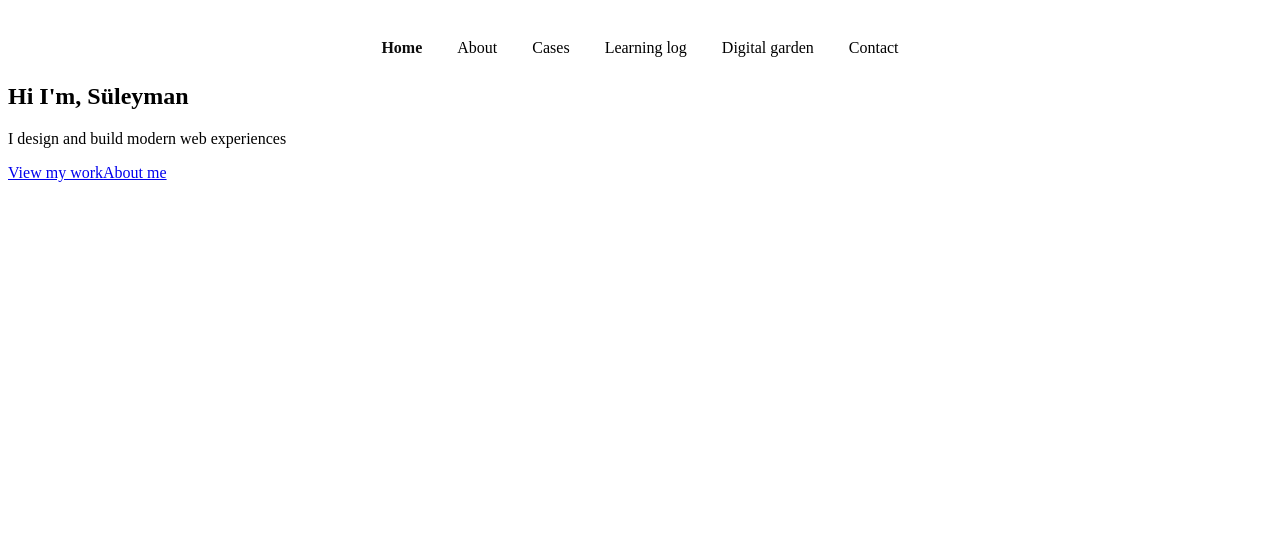
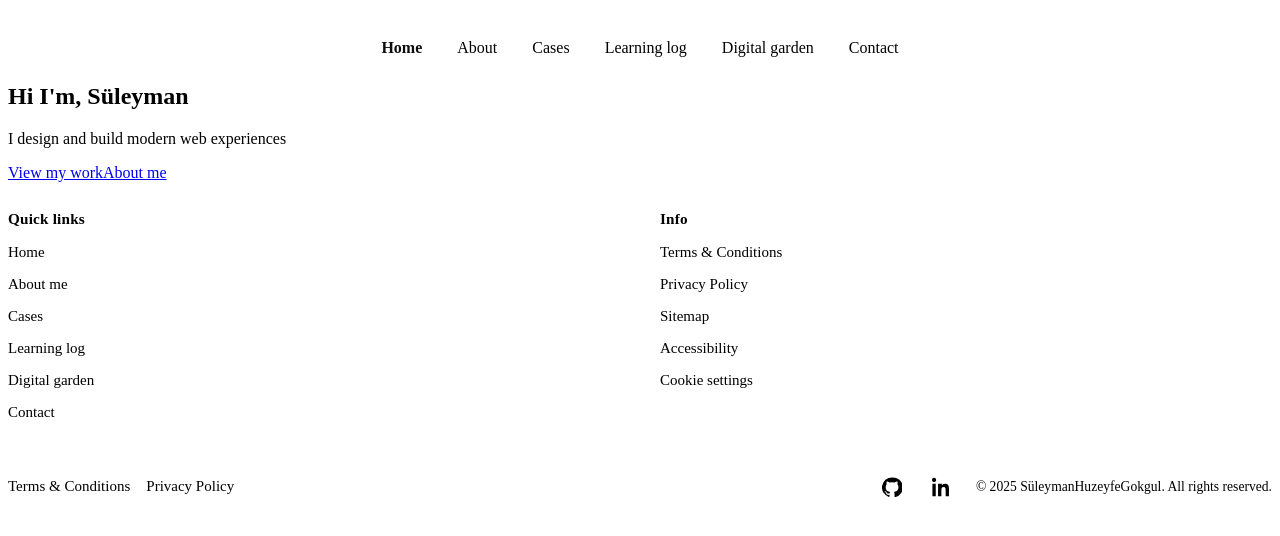
Before and after one commit to SuleymanHG/I-love-web-eigen-stack, a Nuxt app: page / in a window 1280 px wide. Shown: the top 536 px of the page. Built offline with nearby package versions, Linux system fonts and the light colour scheme.

Commit message:
#17 footer

```diff
--- a/app/assets/css/main.css
+++ b/app/assets/css/main.css
@@ -92,6 +92,7 @@
     --grey-100: hsl(214 4.6% 70%);
 
     --light-100:hsl(0, 0%, 100%);
+    --light-muted:hsl(0, 0%, 80%);
 
     --component-background: hsl(0, 0%, 100%, 4%);
 }
@@ -131,5 +132,5 @@ h2{
 }
 
 p{
-  color: var(--light-100);
+  color: var(--light-muted);
 }
--- a/app/components/AppFooter.vue
+++ b/app/components/AppFooter.vue
@@ -1,4 +1,181 @@
 <template>
+  <footer class="footer">
+    <div class="columns" role="navigation" aria-label="Footer">
+    <section class="col">
+        <h2 class="title">Quick links</h2>
+        <ul class="list">
+        <li><NuxtLink to="/">Home</NuxtLink></li>
+        <li><NuxtLink to="/about">About me</NuxtLink></li>
+        <li><NuxtLink to="/cases">Cases</NuxtLink></li>
+        <li><NuxtLink to="/learning-log">Learning log</NuxtLink></li>
+        <li><NuxtLink to="/digital-garden">Digital garden</NuxtLink></li>
+        <li><NuxtLink to="/contact">Contact</NuxtLink></li>
+        </ul>
+    </section>
+
+    <section class="col">
+        <h2 class="title">Info</h2>
+        <ul class="list">
+        <li><NuxtLink to="/terms">Terms &amp; Conditions</NuxtLink></li>
+        <li><NuxtLink to="/privacy">Privacy Policy</NuxtLink></li>
+        <li><NuxtLink to="/sitemap">Sitemap</NuxtLink></li>
+        <li><NuxtLink to="/accessibility">Accessibility</NuxtLink></li>
+        <li><NuxtLink to="/cookies">Cookie settings</NuxtLink></li>
+        </ul>
+    </section>
+    </div>
+
+    <hr class="divider" />
+
+    <div class="bottom">
+    <nav class="legal" aria-label="Legal">
+        <NuxtLink to="/terms">Terms &amp; Conditions</NuxtLink>
+        <NuxtLink to="/privacy">Privacy Policy</NuxtLink>
+    </nav>
+
+    <div class="social" aria-label="Social media">
+        <a href="https://github.com/SuleymanHG" aria-label="GitHub">
+            <svg width="20" height="20" viewBox="0 0 24 24" fill="currentColor" aria-hidden="true">
+                <path d="M12 .5a12 12 0 0 0-3.79 23.4c.6.11.82-.26.82-.58v-2c-3.34.73-4.04-1.61-4.04-1.61-.55-1.39-1.34-1.76-1.34-1.76-1.1-.76.08-.74.08-.74 1.22.09 1.86 1.27 1.86 1.27 1.08 1.86 2.84 1.32 3.53 1.01.11-.79.42-1.32.76-1.62-2.66-.31-5.46-1.34-5.46-5.95 0-1.31.47-2.38 1.24-3.22-.13-.3-.54-1.55.12-3.23 0 0 1.01-.32 3.3 1.23a11.46 11.46 0 0 1 6 0c2.29-1.55 3.3-1.23 3.3-1.23.66 1.68.25 2.93.12 3.23.77.84 1.24 1.91 1.24 3.22 0 4.62-2.8 5.63-5.48 5.93.43.38.81 1.13.81 2.29v3.39c0 .32.22.69.82.58A12 12 0 0 0 12 .5Z"/>
+            </svg>
+        </a>
+        <a href="https://www.linkedin.com/in/s%C3%BCleyman-huzeyfe-g%C3%B6kg%C3%BCl-76109227b/  " aria-label="LinkedIn">
+            <svg width="20" height="20" viewBox="0 0 24 24" fill="currentColor" aria-hidden="true">
+                <path d="M4.98 3.5C4.98 4.88 3.86 6 2.5 6S0 4.88 0 3.5 1.12 1 2.5 1s2.48 1.12 2.48 2.5ZM.5 8h4V23h-4V8Zm7.5 0h3.8v2.05h.05c.53-1 1.82-2.05 3.75-2.05 4.01 0 4.75 2.63 4.75 6.05V23h-4v-7.1c0-1.69-.03-3.87-2.36-3.87-2.37 0-2.73 1.85-2.73 3.75V23h-4V8Z"/>
+            </svg>
+        </a>
+    </div>
+
+    <p class="copy">© 2025 SüleymanHuzeyfeGokgul. All rights reserved.</p>
+    </div>
+  </footer>
+</template>
+
+<script setup>
+// static footer
+</script>
+
+<style scoped>
+.footer {
+  color: var(--light-100);
+  padding-block: 28px 18px;
+  font-size: 0.9375rem;
+}
 
 
-</template>
+
+/* Columns */
+.columns {
+  display: grid;
+  grid-template-columns: 1fr;
+  gap: 28px;
+}
+@media (min-width: 720px) {
+  .columns {
+    grid-template-columns: repeat(2, minmax(0, 1fr));
+    gap: 40px;
+  }
+}
+
+/* Titles */
+.col .title {
+  font-size: 0.95rem;
+  font-weight: 600;
+  letter-spacing: .2px;
+  color: var(--light-100);
+  margin: 0 0 12px 0;
+}
+
+/* Links */
+.list {
+  list-style: none;
+  padding: 0;
+  margin: 0;
+  display: grid;
+  gap: 8px;
+}
+.list a {
+  color: var(--light-muted);
+  text-decoration: none;
+  display: inline-block;
+  line-height: 1.6;
+  transition: color .2s ease, transform .2s ease;
+}
+.list a:hover,
+.list a:focus-visible {
+  color: var(--light-100);
+  transform: translateX(2px);
+  outline: none;
+}
+
+/* Divider */
+.divider {
+  margin-block: 22px;
+  border: 0;
+  height: 1px;
+  background: var(--component-background);
+}
+
+/* Bottom row */
+.bottom {
+  display: grid;
+  gap: 14px;
+  align-items: center;
+}
+@media (min-width: 720px) {
+  .bottom {
+    grid-template-columns: 1fr auto auto;
+    gap: 16px;
+  }
+}
+
+/* Legal links */
+.legal {
+  display: flex;
+  gap: 16px;
+  flex-wrap: wrap;
+}
+.legal a {
+  color: var(--light-muted);
+  text-decoration: none;
+}
+.legal a:hover,
+.legal a:focus-visible {
+  color: var(--light-100);
+  outline: none;
+}
+
+/* Social buttons */
+.social {
+  display: flex;
+  gap: 14px;
+}
+.social a {
+  display: inline-flex;
+  align-items: center;
+  justify-content: center;
+  width: 36px;
+  height: 36px;
+  border: 1px solid var(--component-background);
+  border-radius: 999px;
+  color: var(--light-muted);
+  background: transparent;
+  transition: color .2s ease, border-color .2s ease, background .2s ease;
+}
+.social a:hover,
+.social a:focus-visible {
+  color: var(--light-100);
+  border-color: var(--light-100);
+  outline: none;
+}
+
+/* Copyright */
+.copy {
+  margin: 0;
+  color: var(--light-muted);
+  font-size: 0.85rem;
+}
+@media (min-width: 720px) {
+  .copy { justify-self: end; }
+}
+</style>
```
